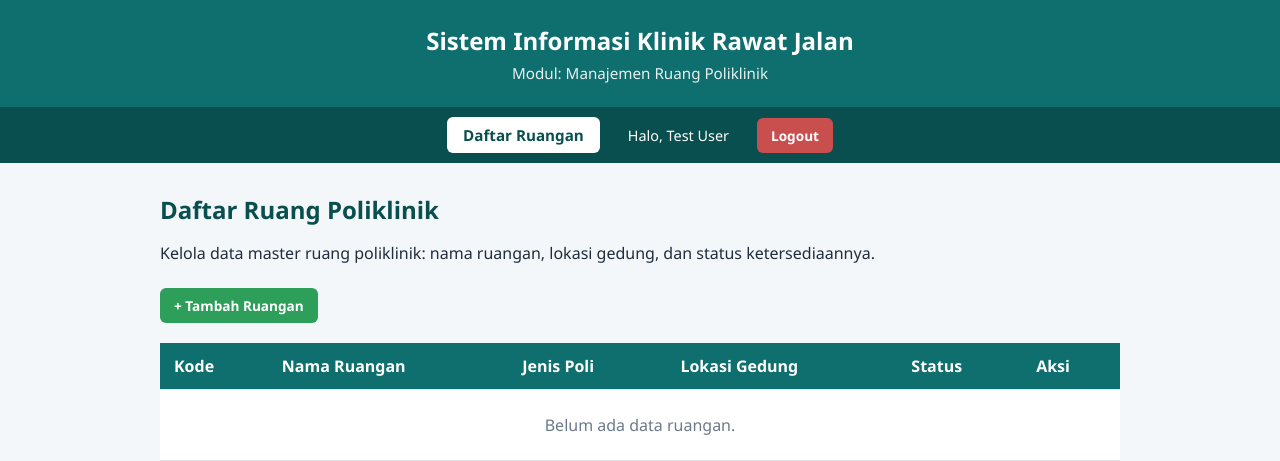
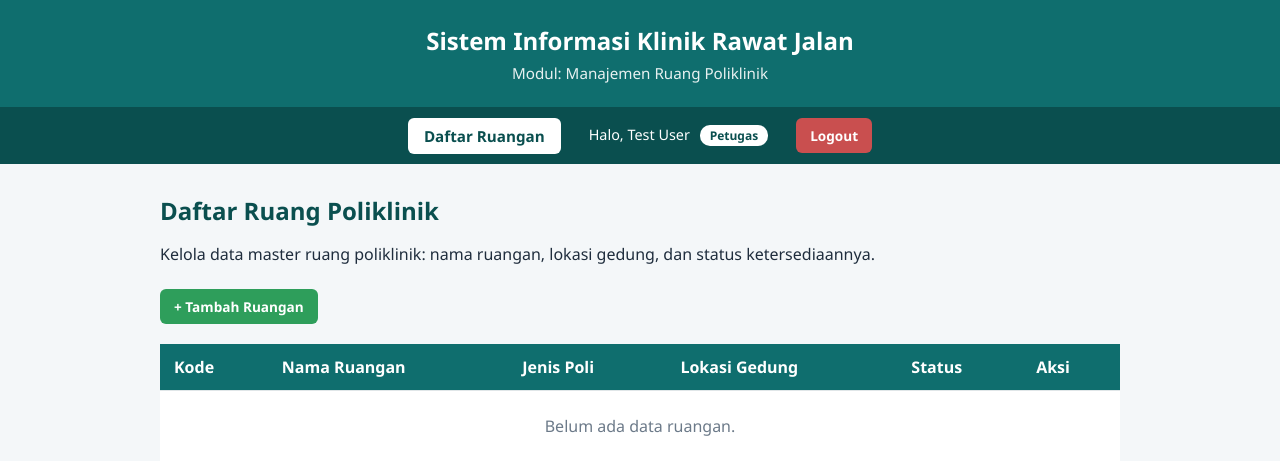
Before and after one commit to alfiantrisaputra123/klinik-laravel-ruangan, a Laravel app: page /ruangan in a window 1280 px wide. Shown: the top 461 px of the page. Run offline with Laravel 12, Linux system fonts and the light colour scheme; a user stored in the database is signed in; data comes from the database, SQL or seed files in the repository; data that the repository does not hold is empty.

Commit message:
Tampilkan nama dan role di navbar, sembunyikan tombol sesuai hak akses

```diff
--- a/public/style.css
+++ b/public/style.css
@@ -270,3 +270,16 @@ td.kosong {
   font-size: 0.9rem;
   padding: 8px 12px;
 }
+
+/* Label role (Admin / Petugas) di navbar */
+.role-badge {
+  display: inline-block;
+  margin-left: 6px;
+  padding: 2px 10px;
+  border-radius: 10px;
+  background-color: #ffffff;
+  color: #0a4f4f;
+  font-size: 0.75rem;
+  font-weight: bold;
+  text-transform: capitalize;
+}
--- a/resources/views/layouts/klinik.blade.php
+++ b/resources/views/layouts/klinik.blade.php
@@ -18,7 +18,10 @@
 
     {{-- @auth = tampil kalau sudah login, @else = tampil kalau belum login --}}
     @auth
-      <span class="user-info">Halo, {{ Auth::user()->name }}</span>
+      <span class="user-info">
+        Halo, {{ Auth::user()->name }}
+        <span class="role-badge">{{ Auth::user()->role }}</span>
+      </span>
       <form method="POST" action="{{ route('logout') }}">
         @csrf
         <button type="submit" class="btn-kecil hapus">Logout</button>
--- a/resources/views/ruangan/index.blade.php
+++ b/resources/views/ruangan/index.blade.php
@@ -8,9 +8,12 @@
       <p>Kelola data master ruang poliklinik: nama ruangan, lokasi gedung, dan status ketersediaannya.</p>
     </section>
 
+    {{-- @can: tombol hanya muncul kalau user boleh (lihat RuanganPolicy) --}}
+    @can('create', \App\Models\Ruangan::class)
       <div class="toolbar">
         <a href="{{ route('ruangan.create') }}" class="btn-kecil tambah">+ Tambah Ruangan</a>
       </div>
+    @endcan
 
     <section class="table-section">
       <table>
@@ -33,13 +36,19 @@
               <td>{{ $r->lokasi_gedung }}</td>
               <td><span class="badge {{ strtolower($r->status) }}">{{ $r->status }}</span></td>
               <td class="aksi">
+                @can('update', $r)
                   <a href="{{ route('ruangan.edit', $r->id) }}" class="btn-kecil edit">Edit</a>
+                @endcan
+
+                {{-- Tombol Hapus disembunyikan untuk petugas, hanya admin yang melihatnya --}}
+                @can('delete', $r)
                   <form action="{{ route('ruangan.destroy', $r->id) }}" method="POST"
                         onsubmit="return confirm('Hapus ruangan ini?')">
                     @csrf
                     @method('DELETE')
                     <button type="submit" class="btn-kecil hapus">Hapus</button>
                   </form>
+                @endcan
               </td>
             </tr>
           @empty
```
Lines whose indentation alone changed are shown as unchanged.
